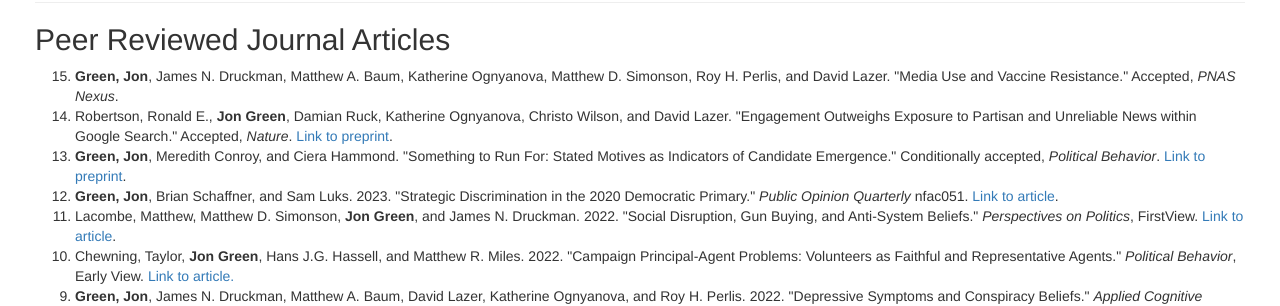
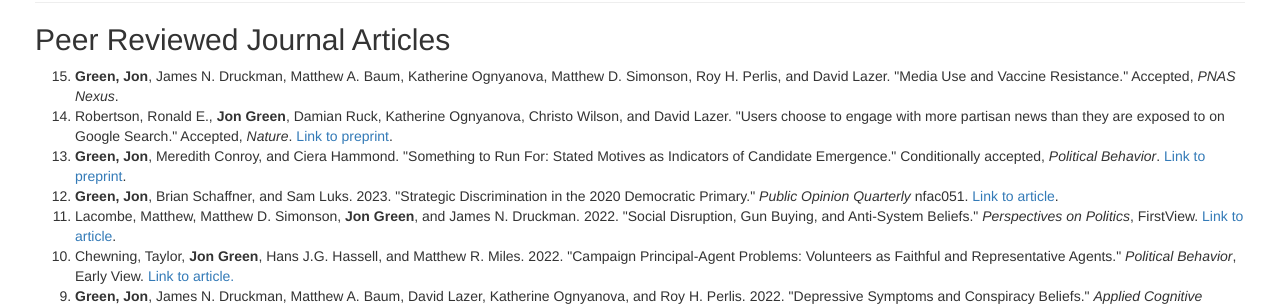
Before and after one commit to jgreen4919/jgreen4919.github.io, a Jekyll site: the page index.html, which Jekyll copies as it is, in a window 1280 px wide. Shown: the part 783-1089 px from the top of the page. Built offline with Jekyll 4.4.1, drawn with Linux system fonts in a browser that asks for light colours.

Commit message:
nature title

```diff
--- a/index.html
+++ b/index.html
@@ -39,7 +39,7 @@
     <h2>Peer Reviewed Journal Articles</h2>
     <ol reversed>
       <li> <strong>Green, Jon</strong>, James N. Druckman, Matthew A. Baum, Katherine Ognyanova, Matthew D. Simonson, Roy H. Perlis, and David Lazer. "Media Use and Vaccine Resistance." Accepted, <i>PNAS Nexus</i>.</li>
-      <li> Robertson, Ronald E., <strong>Jon Green</strong>, Damian Ruck, Katherine Ognyanova, Christo Wilson, and David Lazer. "Engagement Outweighs Exposure to Partisan and Unreliable News within Google Search." Accepted, <i>Nature</i>. <a href="https://arxiv.org/abs/2201.00074">Link to preprint</a>.</li>
+      <li> Robertson, Ronald E., <strong>Jon Green</strong>, Damian Ruck, Katherine Ognyanova, Christo Wilson, and David Lazer. "Users choose to engage with more partisan news than they are exposed to on Google Search." Accepted, <i>Nature</i>. <a href="https://arxiv.org/abs/2201.00074">Link to preprint</a>.</li>
       <li> <strong>Green, Jon</strong>, Meredith Conroy, and Ciera Hammond. "Something to Run For: Stated Motives as Indicators of Candidate Emergence." Conditionally accepted, <i>Political Behavior</i>. <a href="https://osf.io/5cdp7/">Link to preprint</a>.</li>
     <li> <strong>Green, Jon</strong>, Brian Schaffner, and Sam Luks. 2023. "Strategic Discrimination in the 2020 Democratic Primary." <i>Public Opinion Quarterly</i> nfac051. <a href="https://academic.oup.com/poq/advance-article/doi/10.1093/poq/nfac051/7017586">Link to article</a>.</li>
     <li>Lacombe, Matthew, Matthew D. Simonson, <strong>Jon Green</strong>, and James N. Druckman. 2022. "Social Disruption, Gun Buying, and Anti-System Beliefs." <i>Perspectives on Politics</i>, FirstView. <a href="https://www.cambridge.org/core/journals/perspectives-on-politics/article/abs/social-disruption-gun-buying-and-antisystem-beliefs/36D5FDB732D860BF8B7D0D59E0880007">Link to article</a>.</li>
```
